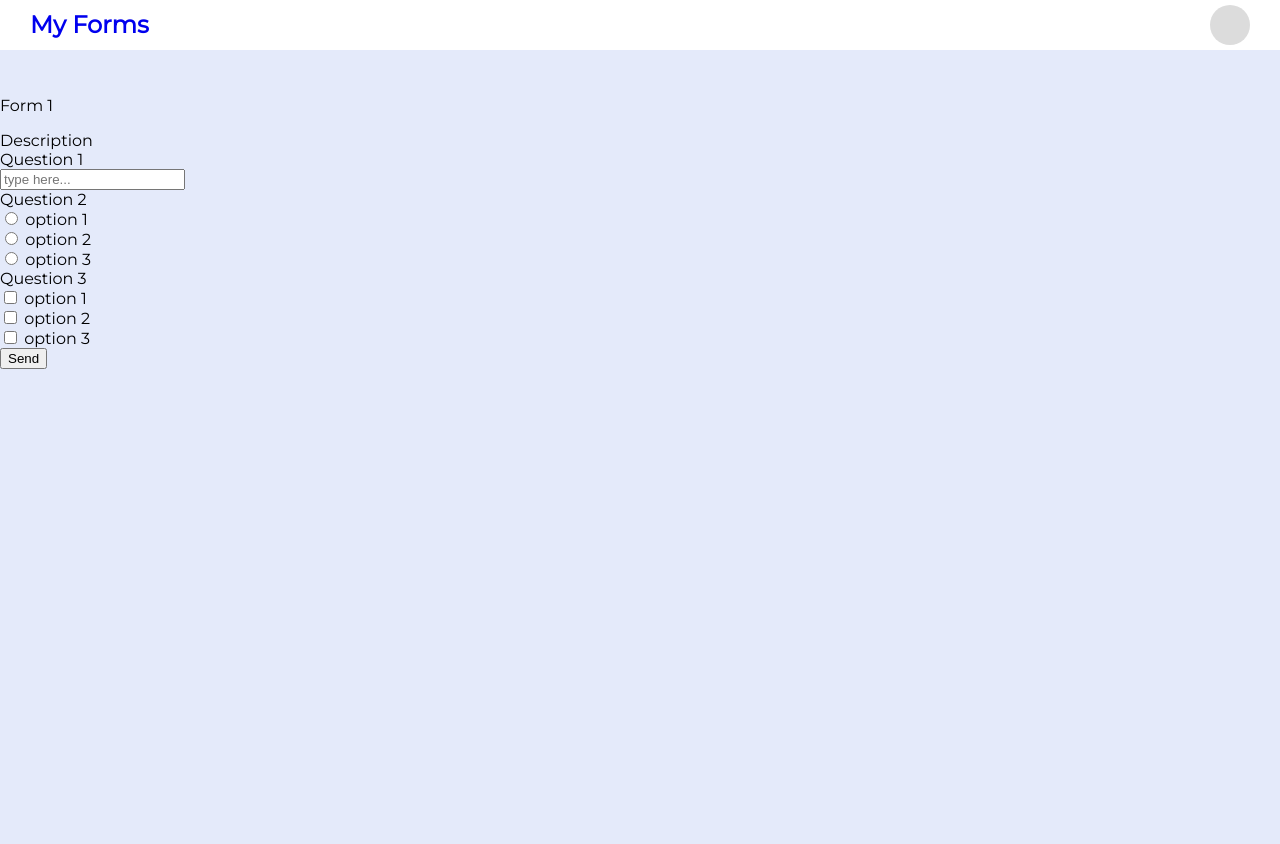
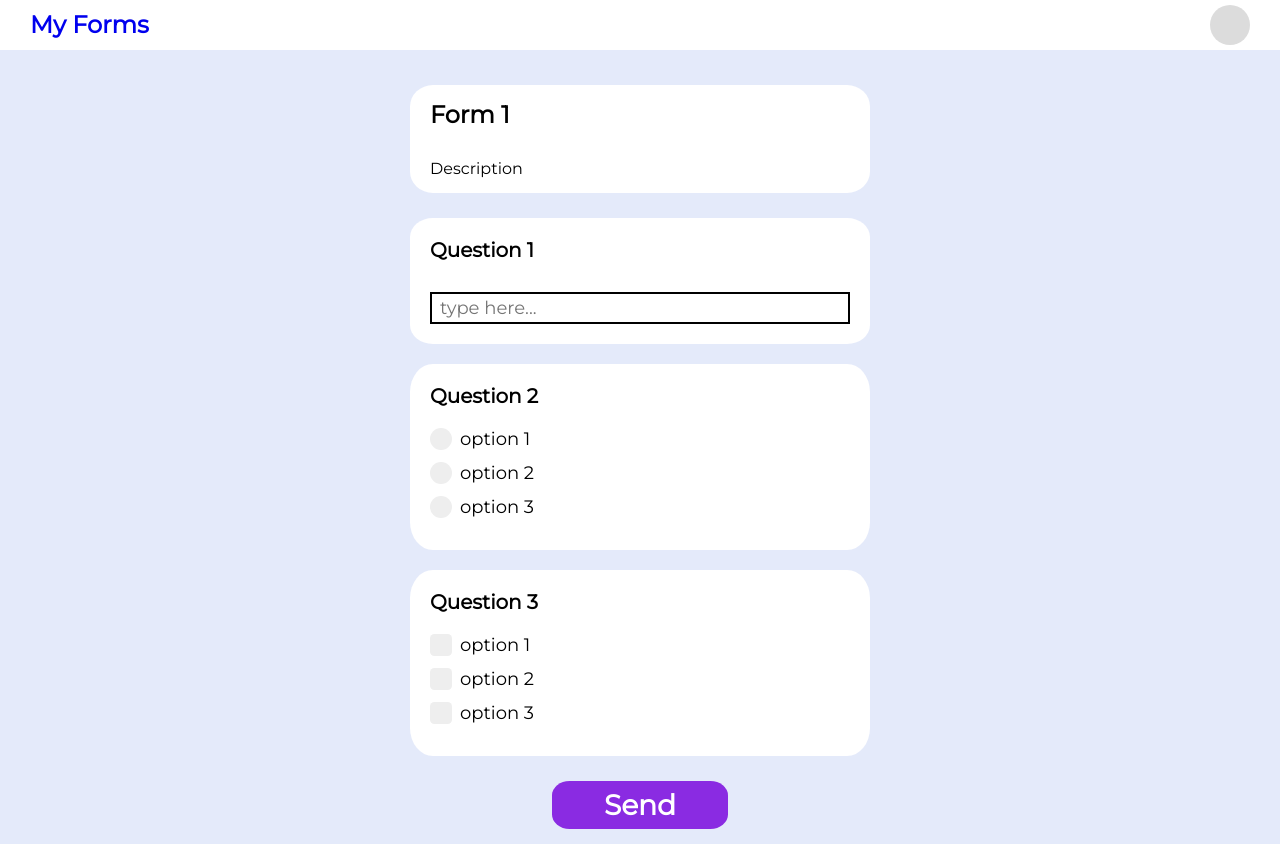
Before and after one commit to kirsider/MyForms, a plain HTML site: page Form.html in a window 1280 px wide. Before the commit the page ends 800 px from the top, so only its background shows below. Drawn offline with Linux system fonts and the light colour scheme.

Commit message:
ended form ui

```diff
--- a/Form.html
+++ b/Form.html
@@ -15,50 +15,74 @@
         <a class="account-link" href='/SignIn.html'></a>
     </header>
     <main>
-       <div>
-           <div>
+       <div class="form-box">
+           <div class="form-header-box">
                <p>Form 1</p>
-               <div>
+               <div class="description-box">
                    Description
                </div>
            </div>
-           <form>
-               <div>
-                   <div>
+           <form class="send-form-box">
+               <div class="main-question-box">
+                   <div class="question-title-box">
                        Question 1
                    </div>
-                   <div>
+                   <div class="text-answer-box">
                        <input type="text" placeholder="type here...">
                    </div>
                </div>
-               <div>
-                   <div>
+
+               <div class="main-question-box">
+                   <div class="question-title-box">
                        Question 2
                    </div>
-                   <div>
-                       <input type="radio" id="q2option1" name="q2" value="option1">
-                       <label for="q2option1">option 1</label><br>
-                       <input type="radio" id="q2option2" name="q2" value="option2">
-                       <label for="q2option2">option 2</label><br>
-                       <input type="radio" id="q2option3" name="q2" value="option3">
-                       <label for="q2option3">option 3</label><br>
-                   </div>
-               </div>
-               <div>
-                   <div>
-                       Question 3
-                   </div>
-                   <div>
-                       <input type="checkbox" id="q3option1" name="q3" value="option1">
-                       <label for="q3option1">option 1</label><br>
-                       <input type="checkbox" id="q3option2" name="q3" value="option2">
-                       <label for="q3option2">option 2</label><br>
-                       <input type="checkbox" id="q3option3" name="q3" value="option3">
-                       <label for="q3option3">option 3</label><br>
+                   <div class="radio-answer-box">
+                       <label class="label-container">
+                           option 1
+                           <input type="radio" id="q2option1" name="q2" value="option1">
+                           <span class="radiomark"></span>
+                       </label>
+
+                       <label class="label-container">
+                           option 2
+                           <input type="radio" id="q2option2" name="q2" value="option2">
+                           <span class="radiomark"></span>
+                       </label>
+
+                       <label class="label-container">
+                           option 3
+                           <input type="radio" id="q2option3" name="q2" value="option3">
+                           <span class="radiomark"></span>
+                       </label>
                    </div>
                </div>
 
-               <button type="button">Send</button>
+               <div class="main-question-box">
+                   <div class="question-title-box">
+                       Question 3
+                   </div>
+                   <div class="checkbox-answer-box">
+                       <label class="label-container">
+                           option 1
+                           <input type="checkbox" id="q3option1" name="q3" value="option1">
+                           <span class="checkmark"></span>
+                       </label>
+
+                       <label class="label-container">
+                           option 2
+                           <input type="checkbox" id="q3option2" name="q3" value="option2">
+                           <span class="checkmark"></span>
+                       </label>
+
+                       <label class="label-container">
+                           option 3
+                           <input type="checkbox" id="q3option3" name="q3" value="option3">
+                           <span class="checkmark"></span>
+                       </label>
+                   </div>
+               </div>
+
+               <button class="send-btn" type="button">Send</button>
            </form>
        </div>
     </main>
--- a/css/style.css
+++ b/css/style.css
@@ -21,6 +21,7 @@ header {
     top: 0;
     width: 100%;
     background-color: white;
+    z-index: 100;
 }
 
 .main-link {
@@ -120,13 +121,10 @@ header {
     font-size: 20px;
     font-family: inherit;
     padding: 3px 8px;
-}
-
-.sign-form > input {
     outline: none;
 }
 
-.sign-form > button, .save-form-btn{
+.sign-form > button, .save-form-btn, .send-btn{
     background-color: blueviolet;
     font-family: inherit;
     font-size: 28px;
@@ -140,15 +138,18 @@ header {
     transition: background-color 0.2s ease-out;
 }
 
-.sign-form > button:hover, .add-option-btn:hover, .save-form-btn:hover {
+.sign-form > button:hover, .add-option-btn:hover,
+.save-form-btn:hover, .send-btn:hover {
     background-color: #5A189A;
 }
 
-.sign-form > button:focus, .add-option-btn:focus, .save-form-btn:focus {
+.sign-form > button:focus, .add-option-btn:focus,
+.save-form-btn:focus, .send-btn:focus {
     outline: none;
 }
 
-.sign-form > button:active, .add-option-btn:active, .save-form-btn:active{
+.sign-form > button:active, .add-option-btn:active,
+.save-form-btn:active, .send-btn:active{
     background-color: #3C096C;
 }
 
@@ -185,10 +186,13 @@ header {
 }
 
 .main-question-box {
+    display: flex;
+    flex-direction: column;
+    align-items: stretch;
     background-color: white;
     border-radius: 5%/15%;
     padding: 5px 10px;
-    text-align: center;
+    margin: 10px 0px;
 }
 
 .question-set-box{
@@ -221,7 +225,7 @@ header {
 }
 
 .option-box > input {
-    width: 85%;
+    width: 100%;
     border-color: black;
     border-style: solid;
     border-width: 1%;
@@ -247,13 +251,14 @@ header {
 }
 
 .add-option-btn {
+    align-self: center;
     background-color: blueviolet;
     font-family: inherit;
     font-size: 20px;
     margin: 15px;
     padding: 5px 50px;
     font-weight: bolder;
-    border-radius: 5%/20%;
+    border-radius: 4%/20%;
     border-style: solid;
     border-color: white;
     color: white;
@@ -302,3 +307,123 @@ header {
 .delete-question-btn {
     background-image: url("/img/minus.svg");
 }
+
+.send-form-box {
+    display: flex;
+    flex-direction: column;
+    justify-content: stretch;
+}
+
+.question-title-box {
+    font-size: 20px;
+    font-weight: 700;
+    padding: 0px 0px;
+    margin: 15px 10px;
+}
+
+.text-answer-box{
+    display: flex;
+    padding: 5px 0px;
+    margin: 10px 10px;
+}
+
+.text-answer-box > input {
+    width: 400px;
+    border-color: black;
+    border-style: solid;
+    border-width: 1%;
+    font-size: 18px;
+    font-family: inherit;
+    padding: 3px 8px;
+}
+
+.checkbox-answer-box, .radio-answer-box {
+    padding: 5px 0px;
+    margin: 0px 10px 10px;
+}
+
+.send-btn {
+    align-self: center;
+}
+
+.label-container {
+    display: block;
+    position: relative;
+    padding-left: 30px;
+    margin-bottom: 12px;
+    cursor: pointer;
+    font-size: 18px;
+}
+
+.label-container input {
+   display: none;
+}
+
+.checkmark {
+    position: absolute;
+    top: 0px;
+    left: 0;
+    height: 22px;
+    width: 22px;
+    border-radius: 20%;
+    background-color: #eee;
+}
+
+.radiomark {
+    position: absolute;
+    top: 0;
+    left: 0;
+    height: 22px;
+    width: 22px;
+    border-radius: 100%;
+    background-color: #eee;
+}
+
+.label-container:hover input ~ .checkmark,
+.label-container:hover input ~ .radiomark {
+    background-color: #ccc;
+}
+
+.label-container input:checked ~ .checkmark,
+.label-container input:checked ~ .radiomark {
+    background-color: blueviolet;
+}
+
+.checkmark:after, .radiomark:after {
+    content: "";
+    position: absolute;
+    display: none;
+}
+
+.label-container input:checked ~ .checkmark:after,
+.label-container input:checked ~ .radiomark:after {
+    display: block;
+}
+
+.label-container .checkmark:after {
+    left: 8px;
+    top: 4px;
+    width: 4px;
+    height: 10px;
+    border: solid white;
+    border-width: 0 3px 3px 0px;
+    transform: rotate(45deg);
+}
+
+.label-container .radiomark:after {
+    left: 4px;
+    top: 4px;
+    width: 8px;
+    height: 8px;
+    border: solid white;
+    border-width: 3px 3px 3px 3px;
+    border-radius: 100%;
+}
+
+@media only screen and (max-width: 768px) {
+    .box {
+        margin: 0px 20px;
+        text-align: center;
+        padding: 50px 0px;
+    }
+}
```
